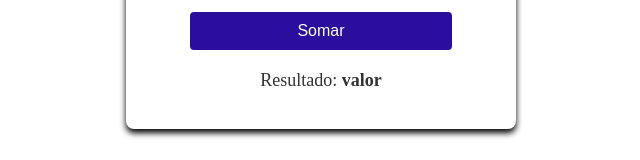
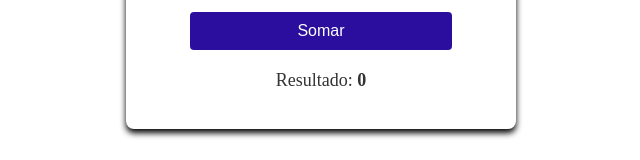
Before and after one commit to luanvictorsz/conceitos-basicos, an Angular app: page /calculadora in a window 1280 px wide. Shown: the part 291-451 px from the top of the page, without its empty margins (319-959 px from the left). Built offline with nearby package versions, Linux system fonts and the light colour scheme.

Commit message:
feat: adicionando acao no componente

```diff
--- a/src/calculadora/calculadora.component.html
+++ b/src/calculadora/calculadora.component.html
@@ -8,11 +8,11 @@
             <label>Numero 1</label>
             <input type="number" name="numero1" id="numero1"/>
 
-            <button type="submit">Somar</button>
+            <button type="submit" (submit)="calcularResultado()">Somar</button>
         </form>
 
         <div class="result-display">
-            <p>Resultado: <span id="result"> valor </span></p>
+            <p>Resultado: <span id="result"> {{resultado}} </span></p>
         </div>
     </div>
 </div>
--- a/src/calculadora/calculadora.component.ts
+++ b/src/calculadora/calculadora.component.ts
@@ -7,5 +7,11 @@
   styleUrl: './calculadora.component.css'
 })
 export class CalculadoraComponent {
+   numero1:   number = 0;
+   numero2:   number = 0;
+   resultado: number = 0;
 
+  calcularResultado(){
+    this.resultado = this.numero1 + this.numero2;
+  }
 }
```
